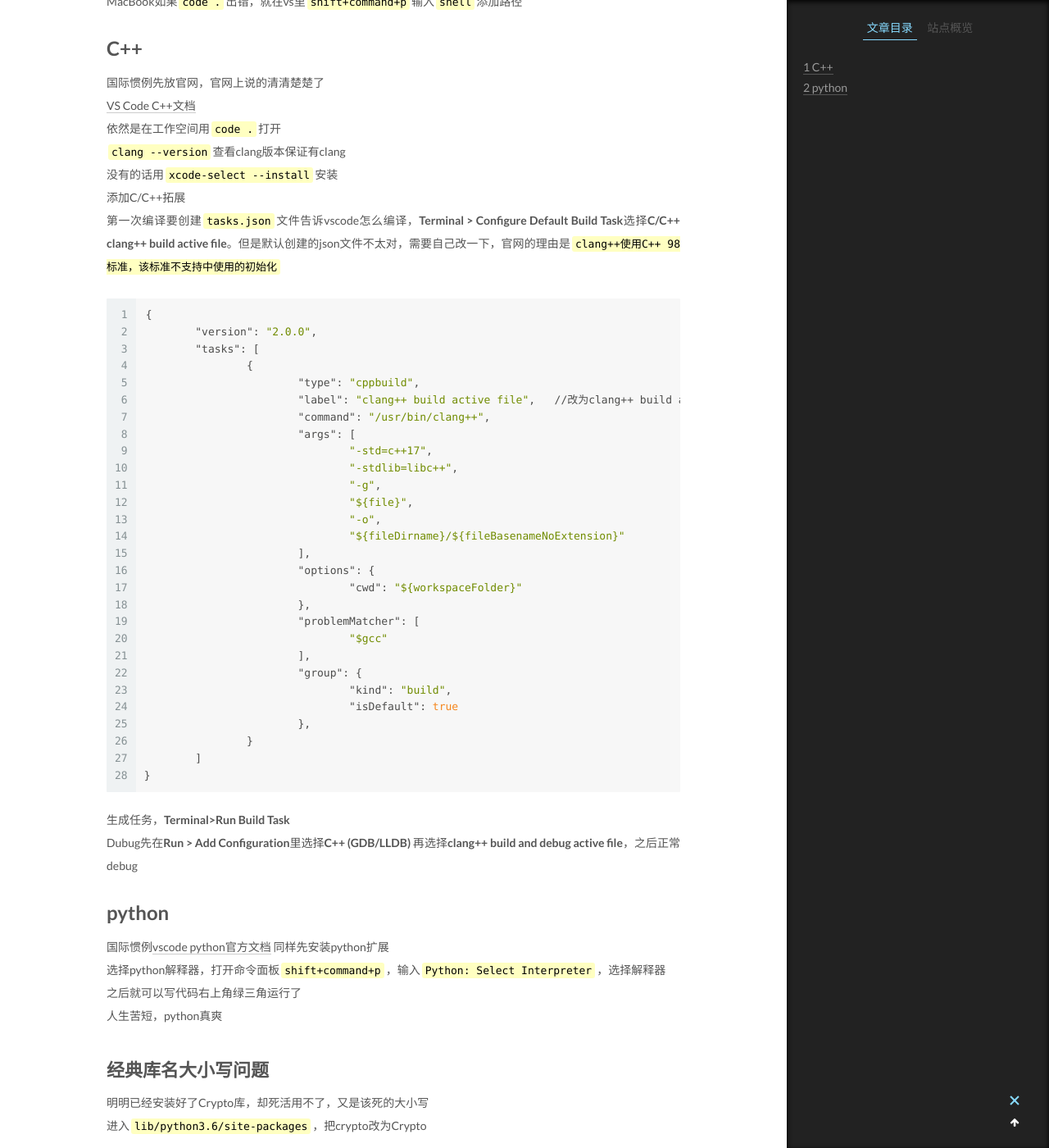
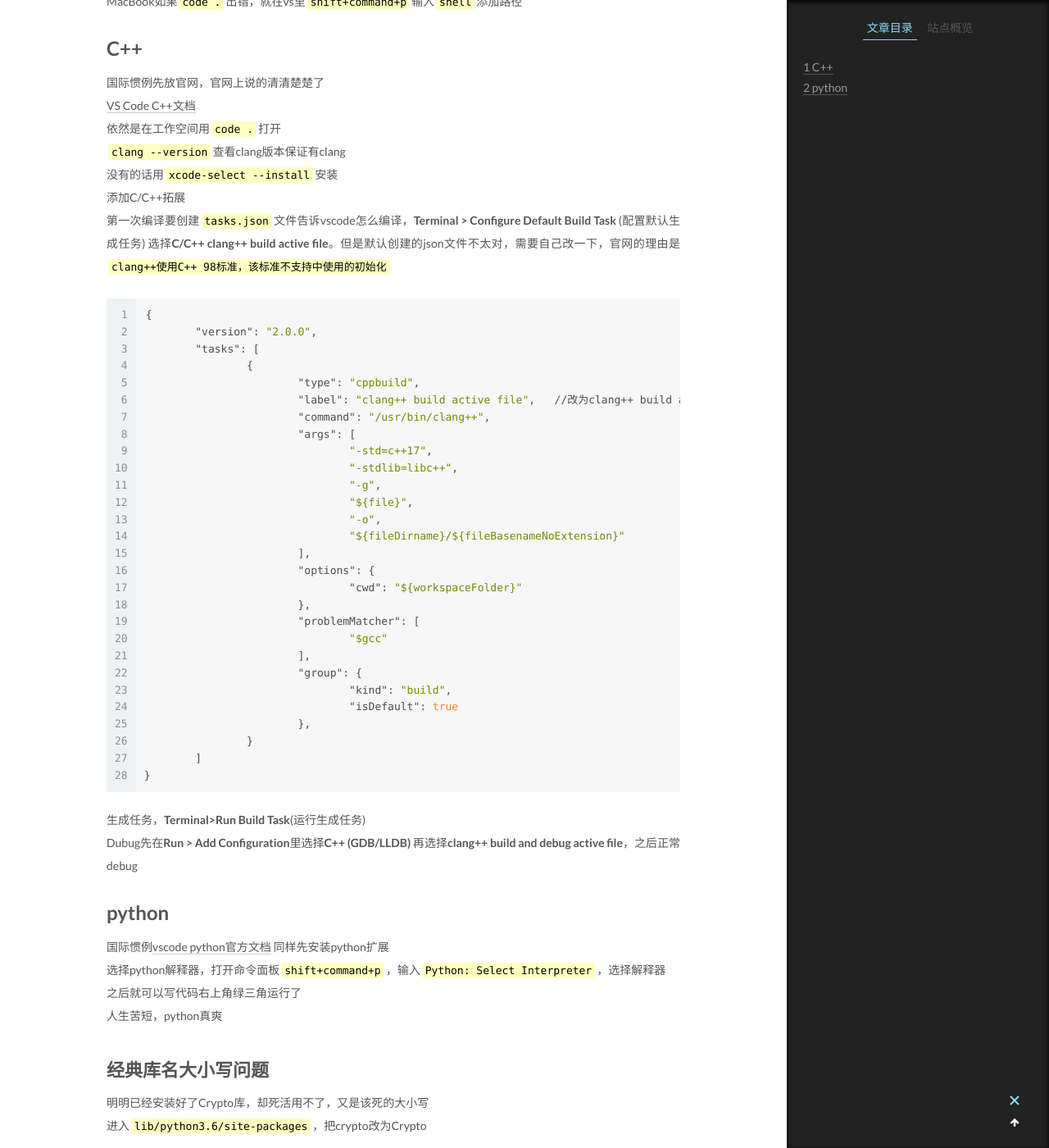
Before and after one commit to AirGoldenFish/airgoldenfish.github.io, a Jekyll site: the page built from _posts/2020-12-19-VSCode.md, in a window 1280 px wide and 1400 px high, scrolled down 315 px. Shown: the whole window at 82% size. Built offline with Jekyll 4.4.1, drawn with Linux system fonts in a browser that asks for light colours.

Commit message:
Update 2020-12-19-VSCode.md

````diff
--- a/_posts/2020-12-19-VSCode.md
+++ b/_posts/2020-12-19-VSCode.md
@@ -17,7 +17,7 @@ MacBook如果`code .`出错，就在vs里`shift+command+p`输入`shell`添加路
 `clang --version`查看clang版本保证有clang
 没有的话用`xcode-select --install`安装
 添加C/C++拓展
-第一次编译要创建`tasks.json`文件告诉vscode怎么编译，**Terminal > Configure Default Build Task**选择**C/C++ clang++ build active file**。但是默认创建的json文件不太对，需要自己改一下，官网的理由是`clang++使用C++ 98标准，该标准不支持中使用的初始化`
+第一次编译要创建`tasks.json`文件告诉vscode怎么编译，**Terminal > Configure Default Build Task** (配置默认生成任务) 选择**C/C++ clang++ build active file**。但是默认创建的json文件不太对，需要自己改一下，官网的理由是`clang++使用C++ 98标准，该标准不支持中使用的初始化`
 ```json
 {
 	"version": "2.0.0",
@@ -48,7 +48,7 @@ MacBook如果`code .`出错，就在vs里`shift+command+p`输入`shell`添加路
 	]
 }
 ```
-生成任务，**Terminal>Run Build Task**
+生成任务，**Terminal>Run Build Task**(运行生成任务)
 Dubug先在**Run > Add Configuration**里选择**C++ (GDB/LLDB)** 再选择**clang++ build and debug active file**，之后正常debug
 # python
 国际惯例[vscode python官方文档](https://code.visualstudio.com/docs/python/python-tutorial)
````
